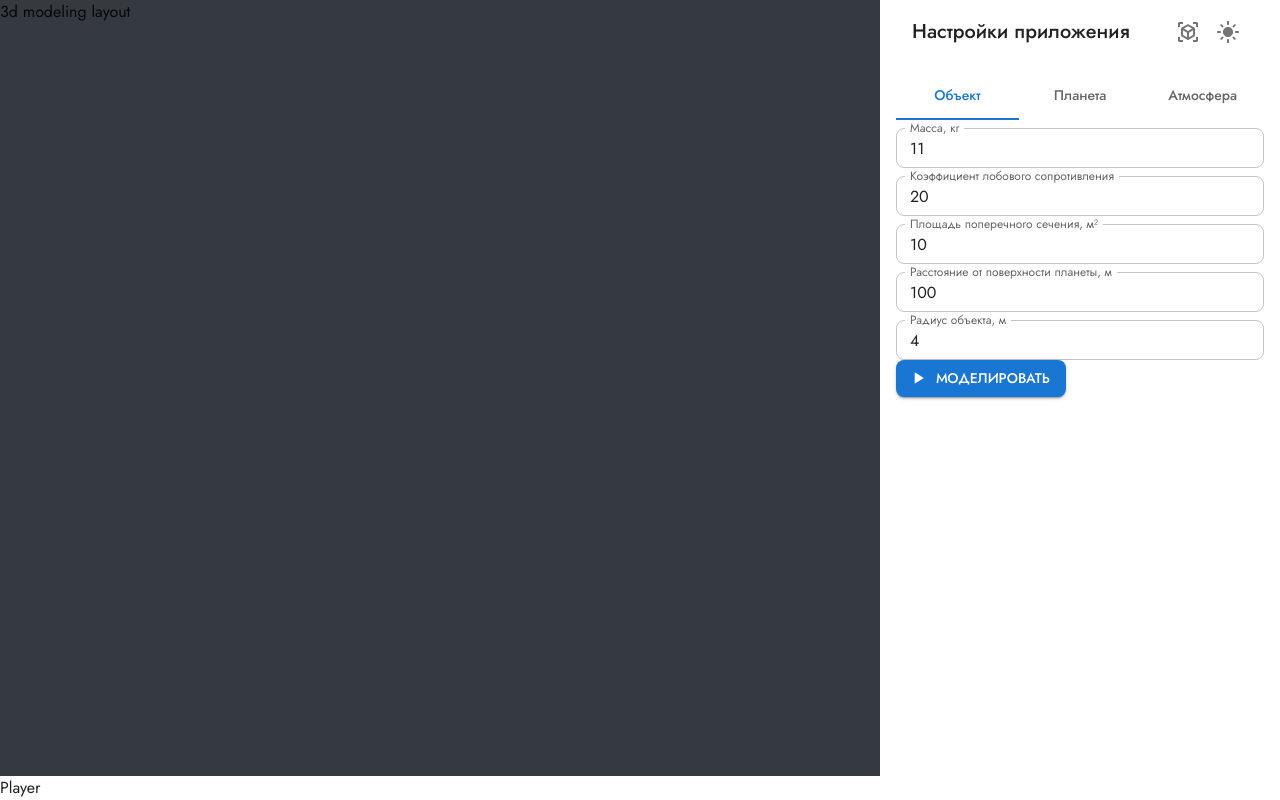
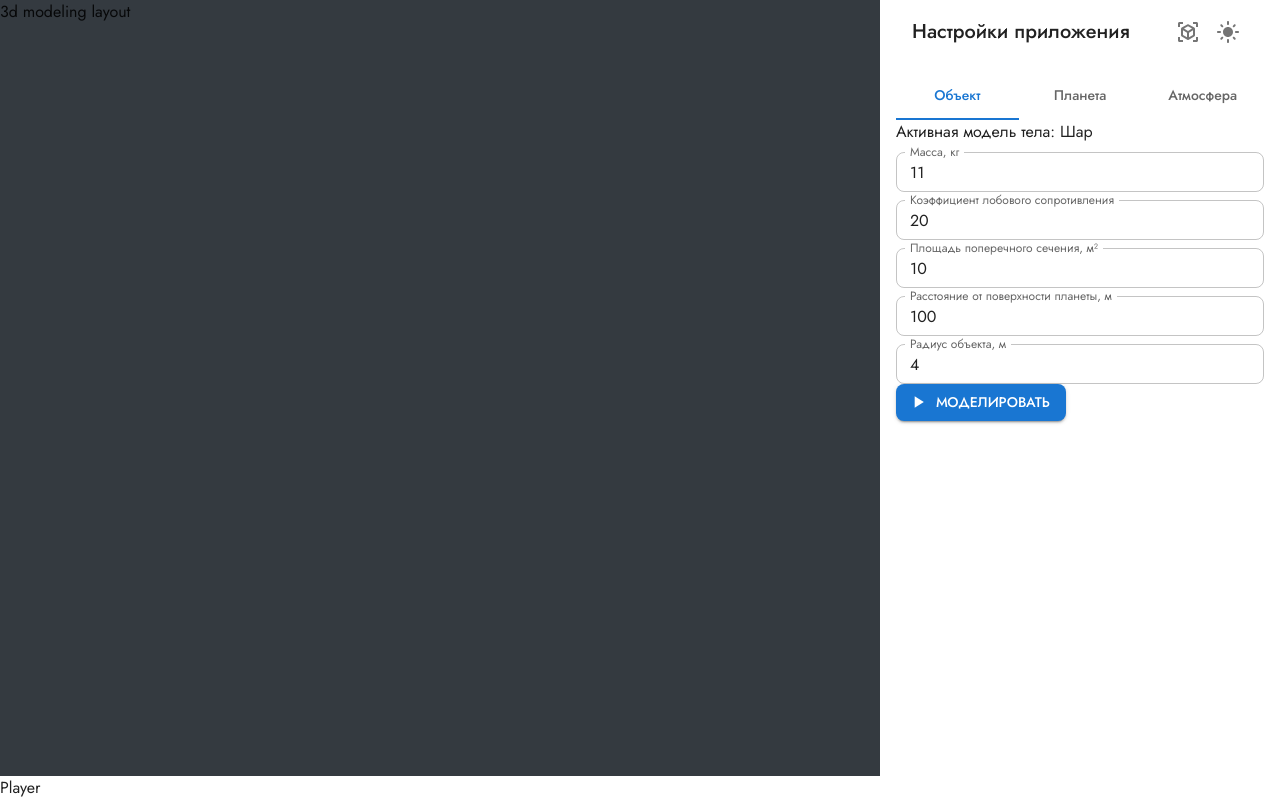
Before and after one commit to vadimshahray/meteorite-movement-in-earth-atmosphere, a React (Create React App) app: page / in a window 1280 px wide. Built offline with nearby package versions, Linux system fonts and the light colour scheme.

Commit message:
feat: add active physical model indicator

```diff
--- /dev/null
+++ b/src/layouts/ConfigureLayout/ConfigureSections/SubjectSection/ActivePhysicalModel.tsx
@@ -0,0 +1,13 @@
+import { Typography } from '@mui/material'
+import { useSelector } from 'react-redux'
+import { selectActiveObjectModel } from 'selectors'
+import { physicalModels } from 'utils'
+
+export const ActivePhysicalModel = () => {
+  const activeModel = useSelector(selectActiveObjectModel)
+  const activeModelName = physicalModels.find(
+    (m) => m.key === activeModel,
+  )?.name
+
+  return <Typography>{`Активная модель тела: ${activeModelName}`}</Typography>
+}
--- a/src/layouts/ConfigureLayout/ConfigureSections/SubjectSection/SubjectSection.tsx
+++ b/src/layouts/ConfigureLayout/ConfigureSections/SubjectSection/SubjectSection.tsx
@@ -1,5 +1,6 @@
 import { useConfigureToolbar } from 'hooks'
 import { useEffect } from 'react'
+import { ActivePhysicalModel } from './ActivePhysicalModel'
 import { KField, MField, RField, SField, YField } from './Fields'
 import { PickPhysicalObjectModelButton } from './PickPhysicalObjectModelButton'
 
@@ -15,6 +16,8 @@ export const SubjectSection = () => {
 
   return (
     <div>
+      <ActivePhysicalModel />
+
       <MField />
       <KField />
       <SField />
```
